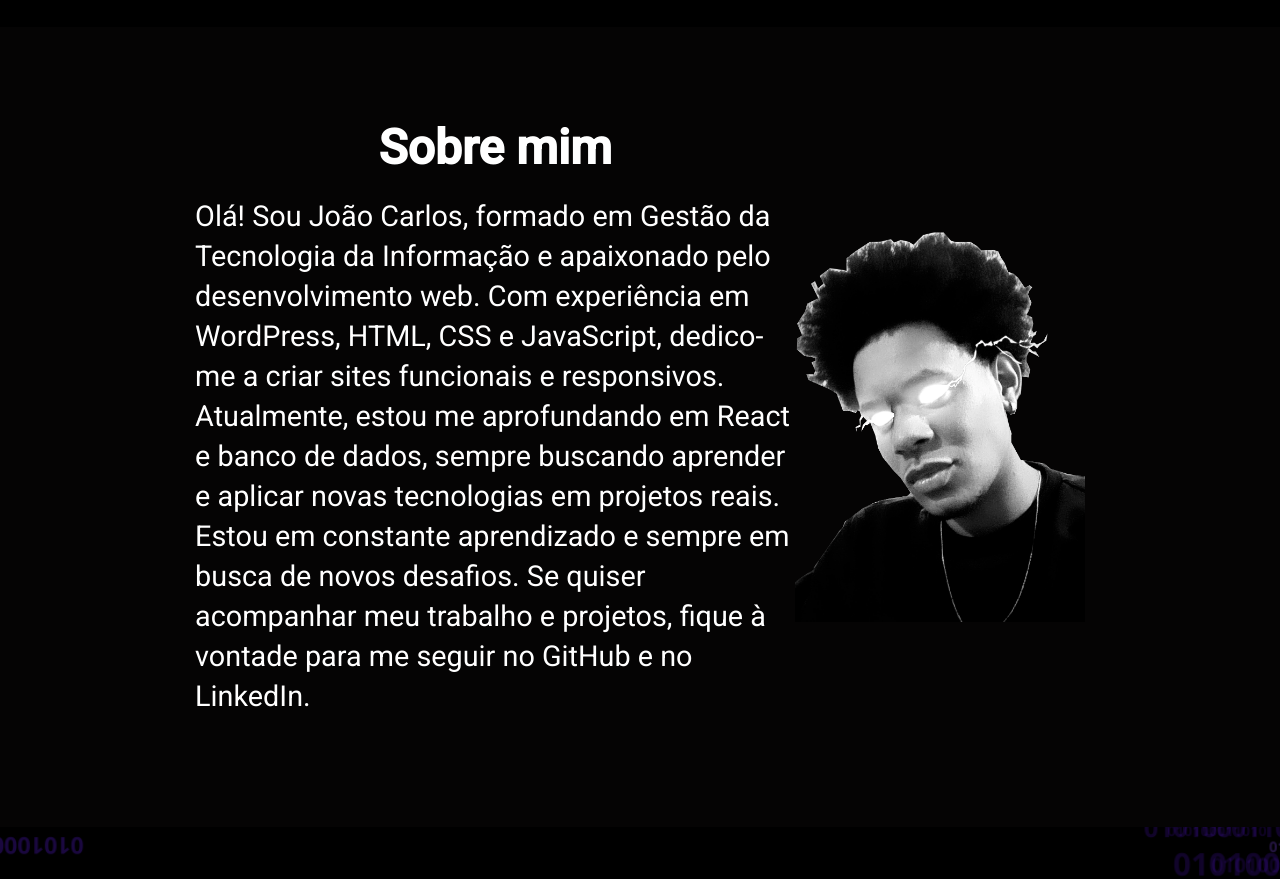
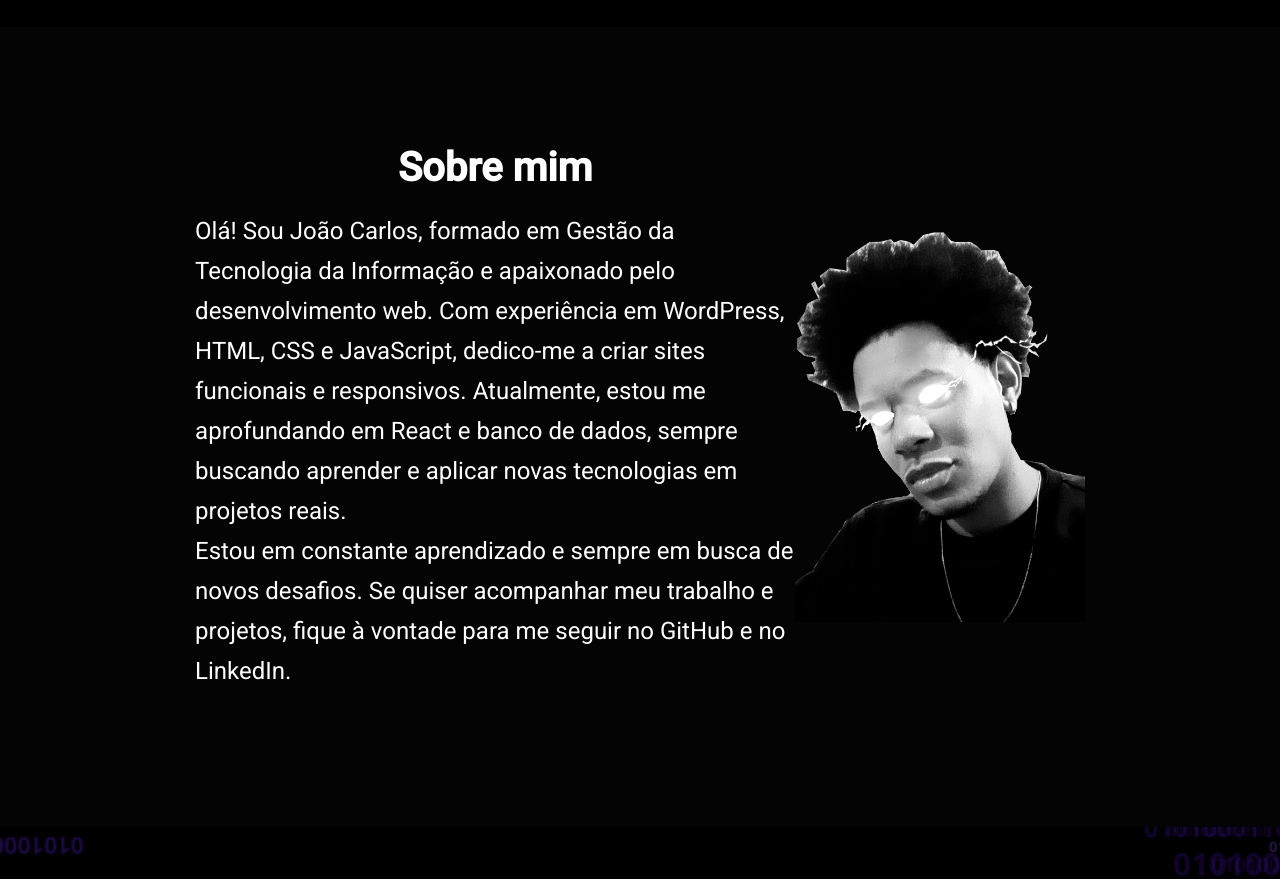
Before and after one commit to Jo4ocarlos/Meu-Mundo, a plain HTML site: page Meu-Mundo/index.html in a window 1280 px wide. Shown: the part 773-1652 px from the top of the page. Drawn offline with nearby package versions, Linux system fonts and the light colour scheme.

Commit message:
Update mediaQuery.css

```diff
--- a/Meu-Mundo/css/mediaQuery.css
+++ b/Meu-Mundo/css/mediaQuery.css
@@ -112,11 +112,11 @@
 
 @media screen and (max-width:1370px) {
     .sobre-mim_titulo {
-        font-size: 3em;
+        font-size: 2.5em;
     }
 
     .sobre-mim_texto {
-        font-size: 1.8em;
+        font-size: 1.5em;
     }
 
     .carousel {
```
